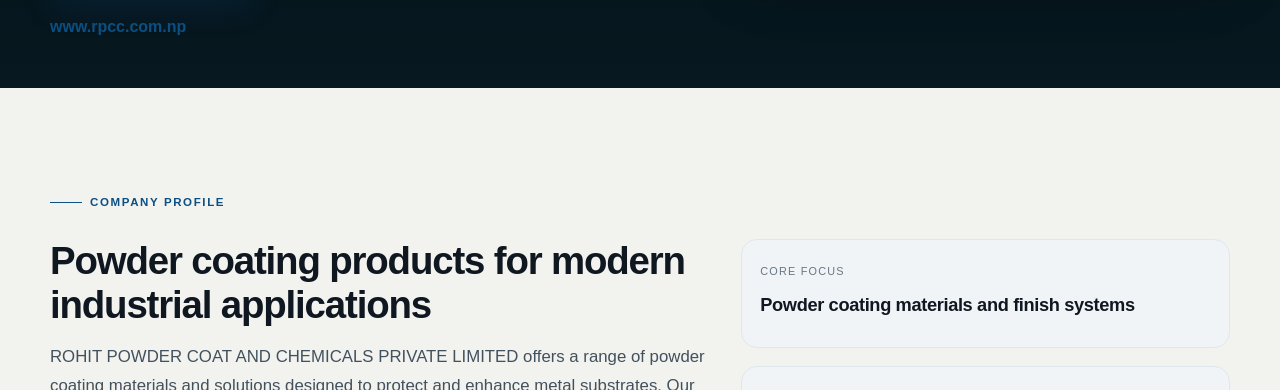
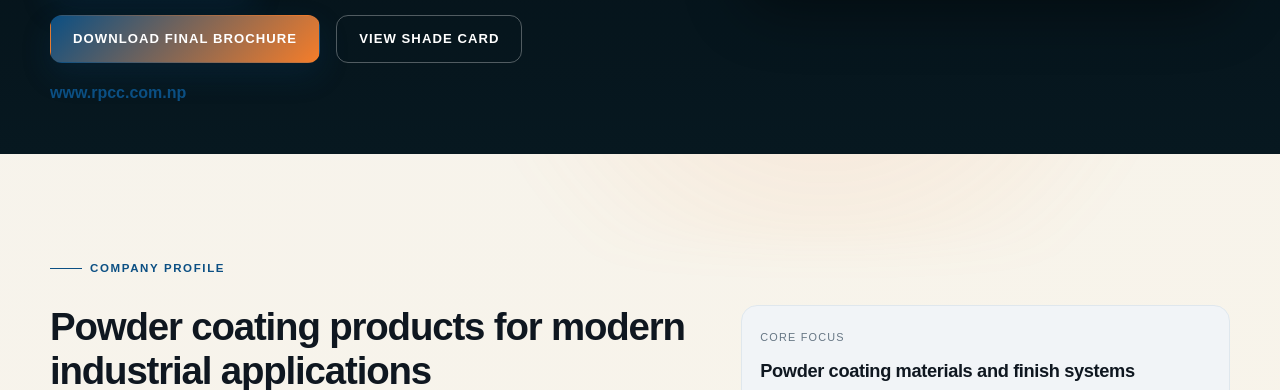
Before and after one commit to SujalChhetrikarki/Rohit-Power-Coat-and-Chemicals-profile, a website: page index.html in a window 1280 px wide. Shown: the part 710-1100 px from the top of the page. Drawn offline with Linux system fonts and the light colour scheme.

Commit message:
downloaded PDF

```diff
--- a/index.html
+++ b/index.html
@@ -55,6 +55,11 @@
             <div class="button-group">
               <a class="button button-primary" href="#products">Explore Products</a>
               <a class="button button-secondary" href="#contact">Contact Us</a>
+            </div>
+
+            <div class="button-group" style="margin-top: 18px;">
+              <a class="button button-primary" href="assets/Final Broucher.pdf" target="_blank" rel="noreferrer" download>Download Final Brochure</a>
+              <a class="button button-secondary" href="assets/Powder Coating Shade Card.pdf" target="_blank" rel="noreferrer">View Shade Card</a>
             </div>
 
             <a class="website-link" href="http://www.rpcc.com.np" target="_blank" rel="noreferrer">www.rpcc.com.np</a>
--- a/styles.css
+++ b/styles.css
@@ -27,11 +27,52 @@
       }
 
       body {
+        position: relative;
         margin: 0;
         font-family: Arial, Helvetica, sans-serif;
-        background: #f2f2ee;
+        background: linear-gradient(135deg, #f4f2ef 0%, #f8f4ea 40%, #eef4f7 100%);
+        background-size: 200% 200%;
         color: var(--text);
         line-height: 1.7;
+        overflow-x: hidden;
+        animation: softShift 18s ease-in-out infinite alternate;
+      }
+
+      body::before {
+        content: "";
+        position: fixed;
+        inset: -20%;
+        background:
+          radial-gradient(circle at 18% 22%, rgba(247, 181, 0, 0.18), transparent 22%),
+          radial-gradient(circle at 82% 16%, rgba(11, 79, 131, 0.12), transparent 24%),
+          radial-gradient(circle at 60% 76%, rgba(245, 125, 42, 0.12), transparent 26%);
+        filter: blur(18px);
+        pointer-events: none;
+        z-index: 0;
+        animation: floatGlow 22s ease-in-out infinite alternate;
+      }
+
+      body > * {
+        position: relative;
+        z-index: 1;
+      }
+
+      @keyframes softShift {
+        0% {
+          background-position: 0% 50%;
+        }
+        100% {
+          background-position: 100% 50%;
+        }
+      }
+
+      @keyframes floatGlow {
+        0% {
+          transform: translate3d(0, 0, 0) scale(1);
+        }
+        100% {
+          transform: translate3d(2%, -2%, 0) scale(1.08);
+        }
       }
 
       img {
```
Also changed, not shown: 2 other files.
